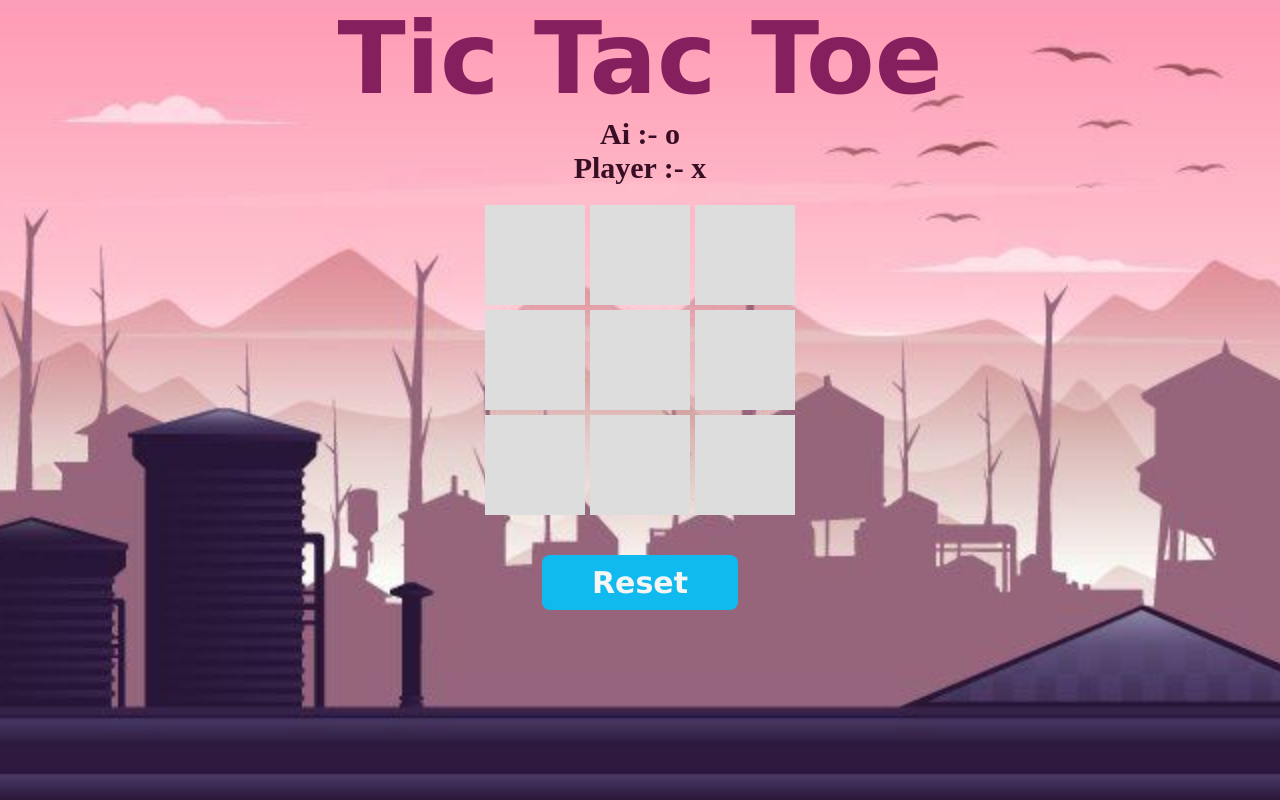
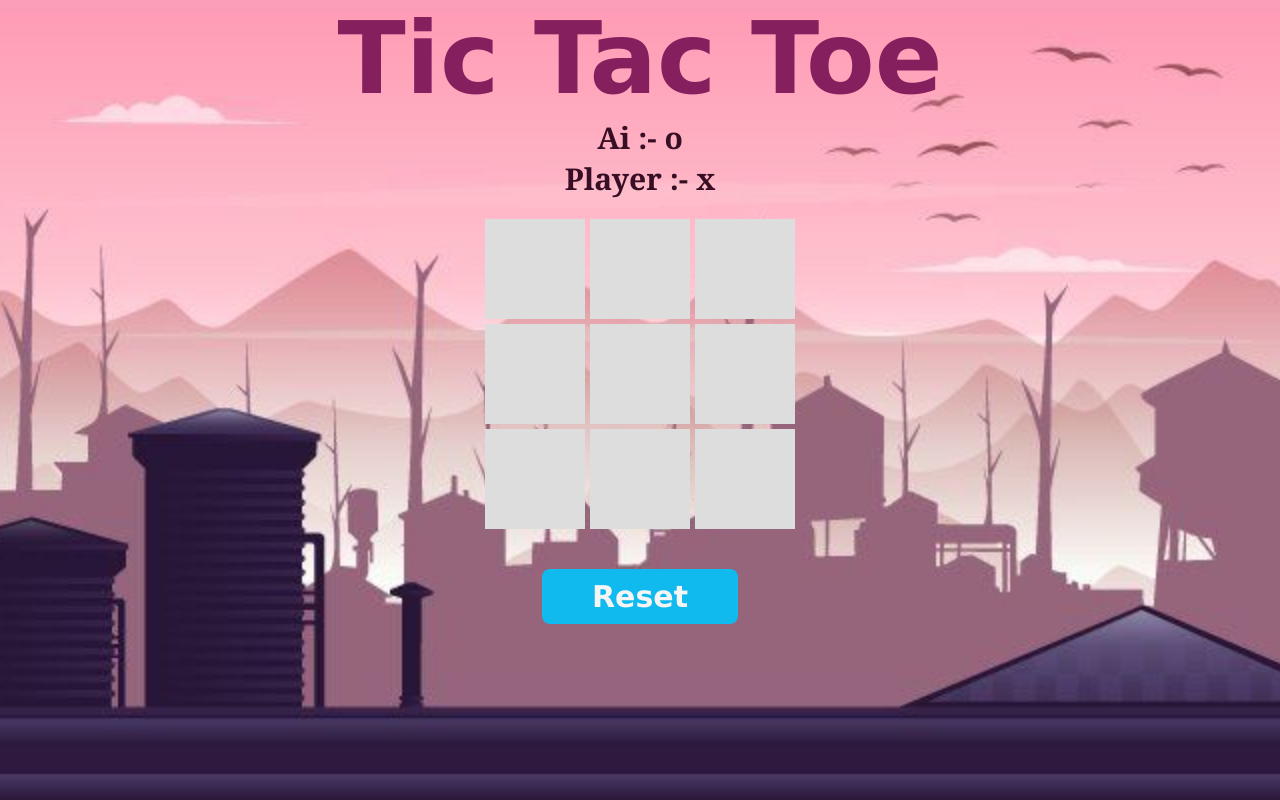
Before and after one commit to Atheeq1821/Monte_Carlo-tictactoe-, a Flask app: page /start/1 in a window 1280 px wide. Run offline with Flask 3, Linux system fonts and the light colour scheme.

Commit message:
Font changed

```diff
--- a/static/style.css
+++ b/static/style.css
@@ -9,6 +9,7 @@ body{
     background-repeat: no-repeat;
     height: 100vh;
     background-size: cover;
+    font-family: Georgia, serif;
 }
 .container {
     display: flex;
@@ -32,10 +33,13 @@ body{
     width: 100px;
     height: 100px;
     background-color: #ddd;
+    font-family: 'Brush Script MT', cursive;
     display: flex;
     justify-content: center;
     align-items: center;
     font-size: 24px;
+    font-weight: bolder;
+    text-transform: uppercase;
     text-decoration: none;
     color: black;
 }
```
